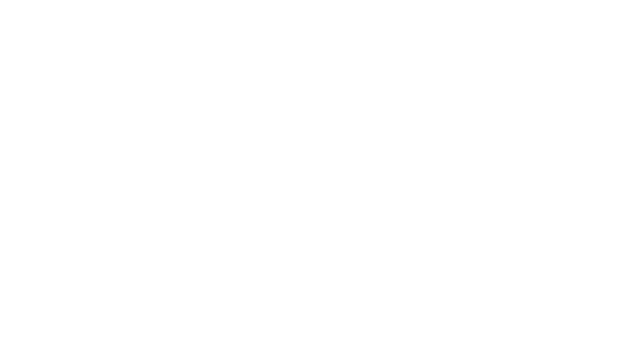
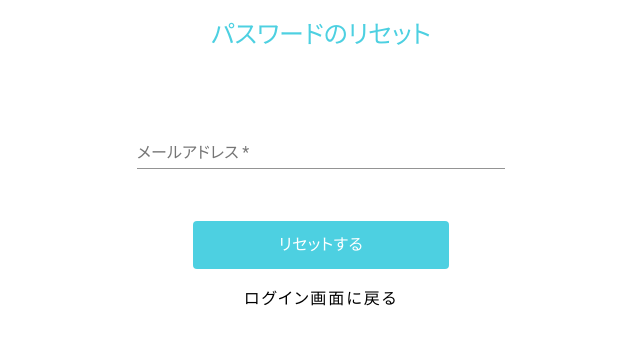
Before and after one commit to ossa03/react-ec-app-demo, a React (Create React App) app: page /signin/reset in a window 1280 px wide. Shown: the top 344 px of the page, without its empty margins (319-959 px from the left). Built offline with nearby package versions, Linux system fonts and the light colour scheme.

Commit message:
add Auth-listen resetPassword

```diff
--- /dev/null
+++ b/src/Auth.jsx
@@ -0,0 +1,24 @@
+import React, { useEffect } from 'react'
+import { useDispatch, useSelector } from 'react-redux'
+import { getIsSignedIn } from './reducks/users/selectors'
+import { listenAuthState } from './reducks/users/operations'
+
+const Auth = ({ children }) => {
+	const dispatch = useDispatch()
+	const selector = useSelector((state) => state)
+	const isSignedIn = getIsSignedIn(selector)
+
+	useEffect(() => {
+		if (!isSignedIn) {
+			dispatch(listenAuthState())
+		}
+	}, [dispatch, isSignedIn])
+
+	if (!isSignedIn) {
+		return <></>
+	} else {
+		return children
+	}
+}
+
+export default Auth
--- a/src/Router.jsx
+++ b/src/Router.jsx
@@ -1,13 +1,18 @@
 import React from 'react'
 import { Switch, Route } from 'react-router'
-import { Home, SignUp, SignIn } from './templates'
+import { Home, SignUp, SignIn, Reset } from './templates'
+import Auth from './Auth'
 
 const Router = () => {
 	return (
 		<Switch>
 			<Route exact path={'/signup'} component={SignUp} />
 			<Route exact path={'/signin'} component={SignIn} />
-			<Route exact path={'(/)?'} component={Home} />
+			<Route exact path={'/signin/reset'} component={Reset} />
+
+			<Auth>
+				<Route exact path={'(/)?'} component={Home} />
+			</Auth>
 		</Switch>
 	)
 }
--- a/src/reducks/users/actions.js
+++ b/src/reducks/users/actions.js
@@ -17,6 +17,7 @@
 		type: 'SIGN_OUT',
 		payload: {
 			isSingedIn: false,
+			role: '',
 			uid: '',
 			username: '',
 		},
--- a/src/reducks/users/operations.js
+++ b/src/reducks/users/operations.js
@@ -1,7 +1,54 @@
 import { push } from 'connected-react-router'
-// import { signInActions } from './actions'
 import { auth, FirebaseTimestamp, db } from '../../firebase'
-import { signInActions } from './actions'
+import { signInActions, signOutActions } from './actions'
+
+const getUserInfoObj = async (user) => {
+	const uid = user.uid
+
+	const snapshot = await db.collection('users').doc(uid).get()
+	const data = snapshot.data()
+
+	const userInfo = {
+		isSignedIn: true,
+		role: data.role,
+		uid,
+		username: data.username,
+	}
+
+	return userInfo
+}
+
+export const listenAuthState = () => {
+	return async (dispatch) => {
+		return auth.onAuthStateChanged(async (user) => {
+			if (user) {
+				const userInfo = await getUserInfoObj(user)
+
+				dispatch(signInActions(userInfo))
+				dispatch(push('/'))
+			} else {
+				dispatch(push('signin'))
+			}
+		})
+	}
+}
+
+export const resetPassword = (email) => {
+	return async (dispatch) => {
+		if (email === '') {
+			window.alert('メールアドレスが未入力です')
+		} else {
+			try {
+				await auth.sendPasswordResetEmail(email)
+				window.alert('入力されたメールアドレスへパスワードリセット用のメールを送信しました')
+				dispatch(push('/'))
+			} catch (error) {
+				window.alert('パスワードリセットに失敗しました。通信状況を確認して再度お試しください')
+				console.error({ error })
+			}
+		}
+	}
+}
 
 export const signIn = (email, password) => {
 	return async (dispatch) => {
@@ -15,22 +62,11 @@
 		const response = await auth.signInWithEmailAndPassword(email, password)
 		const user = response.user
 
-		// Home画面へリダイレクト
 		if (user) {
-			const uid = user.uid
+			const userInfo = await getUserInfoObj(user)
 
-			const snapshot = await db.collection('users').doc(uid).get()
-			const data = snapshot.data()
-
-			dispatch(
-				signInActions({
-					isSignedIn: true,
-					role: data.role,
-					uid: uid,
-					username: data.username,
-				}),
-			)
-
+			dispatch(signInActions(userInfo))
+			// Home画面へリダイレクト
 			dispatch(push('/'))
 		}
 	}
@@ -73,3 +109,14 @@
 		}
 	}
 }
+
+export const signOut = () => {
+	return async (dispatch) => {
+		// firebase-authからサインアウト
+		await auth.signOut()
+		// store初期化
+		dispatch(signOutActions())
+		// サインイン画面へ遷移
+		dispatch(push('/signin'))
+	}
+}
--- a/src/reducks/users/reducers.js
+++ b/src/reducks/users/reducers.js
@@ -10,8 +10,7 @@
 			}
 		case Actions.SIGN_OUT:
 			return {
-				...state,
-				// ...action.payload,
+				...action.payload,
 			}
 		default:
 			return {
--- a/src/reducks/users/selectors.js
+++ b/src/reducks/users/selectors.js
@@ -2,6 +2,8 @@
 
 const userSelector = (state) => state.users
 
+export const getIsSignedIn = createSelector([userSelector], (state) => state.isSignedIn)
+
 export const getUserId = createSelector([userSelector], (state) => state.uid)
 
 export const getUsername = createSelector([userSelector], (state) => state.username)
--- a/src/templates/Home.jsx
+++ b/src/templates/Home.jsx
@@ -1,18 +1,20 @@
 import React from 'react'
 import { getUserId, getUsername } from '../reducks/users/selectors'
-import { useSelector } from 'react-redux'
+import { useSelector, useDispatch } from 'react-redux'
+import { resetPassword } from '../reducks/users/operations'
 
 const Home = () => {
+	const dispatch = useDispatch()
 	const selector = useSelector((state) => state)
 	const uid = getUserId(selector)
 	const username = getUsername(selector)
-	console.log(selector.users)
 
 	return (
 		<div>
 			<h2>Home</h2>
 			<h2>ユーザーID:{uid}</h2>
 			<h2>ユーザー名:{username}</h2>
+			<button onClick={() => dispatch(resetPassword())}>SIGN_OUT</button>
 		</div>
 	)
 }
--- a/src/templates/Login.jsx
+++ /dev/null
@@ -1,16 +0,0 @@
-import React from 'react'
-import { useDispatch } from 'react-redux'
-import { signIn } from '../reducks/users/operations'
-
-const Login = () => {
-	const dispatch = useDispatch()
-
-	return (
-		<div>
-			<h2>ログイン</h2>
-			<button onClick={() => dispatch(signIn())}>ログインする</button>
-		</div>
-	)
-}
-
-export default Login
--- /dev/null
+++ b/src/templates/Reset.jsx
@@ -0,0 +1,48 @@
+import React, { useState, useCallback } from 'react'
+import { TextInput, PrimaryButton } from '../components/UIkit'
+import { resetPassword } from '../reducks/users/operations'
+import { useDispatch } from 'react-redux'
+import { push } from 'connected-react-router'
+
+const Reset = () => {
+	const dispatch = useDispatch()
+
+	// state
+	const [email, setEmail] = useState('')
+
+	const inputEmail = useCallback(
+		(event) => {
+			setEmail(event.target.value)
+		},
+		[setEmail],
+	)
+
+	return (
+		<div className='c-section-container'>
+			<h2 className='u-text__headline u-text-center'>パスワードのリセット</h2>
+
+			<div className='module-spacer--medium'></div>
+
+			<TextInput
+				fullWidth={true}
+				label={'メールアドレス'}
+				margin={'dense'}
+				multiline={false}
+				required={true}
+				rows={1}
+				value={email}
+				type={'email'}
+				onChange={inputEmail}
+			/>
+
+			<div className={'module-spacer--medium'}></div>
+
+			<div className={'center'}>
+				<PrimaryButton label={'リセットする'} onClick={() => dispatch(resetPassword(email))} />
+				<p onClick={() => dispatch(push('/'))}>ログイン画面に戻る</p>
+			</div>
+		</div>
+	)
+}
+
+export default Reset
--- a/src/templates/SignIn.jsx
+++ b/src/templates/SignIn.jsx
@@ -2,6 +2,7 @@
 import { TextInput, PrimaryButton } from '../components/UIkit'
 import { signIn } from '../reducks/users/operations'
 import { useDispatch } from 'react-redux'
+import { push } from 'connected-react-router'
 
 const SignIn = () => {
 	const dispatch = useDispatch()
@@ -25,7 +26,7 @@
 
 	return (
 		<div className='c-section-container'>
-			<h2 className='u-text__headline u-text-center'>ログイン</h2>
+			<h2 className='u-text__headline u-text-center'>サインイン</h2>
 
 			<div className='module-spacer--medium'></div>
 
@@ -55,7 +56,12 @@
 			<div className={'module-spacer--medium'}></div>
 
 			<div className={'center'}>
-				<PrimaryButton label={'ログインする'} onClick={() => dispatch(signIn(email, password))} />
+				<PrimaryButton label={'SIGN_IN'} onClick={() => dispatch(signIn(email, password))} />
+
+				<div className={'module-spacer--medium'}></div>
+
+				<p onClick={() => dispatch(push('signup'))}>アカウントをお持ちでない方はこちら</p>
+				<p onClick={() => dispatch(push('signin/reset'))}>パスワードを忘れた方はこちら</p>
 			</div>
 		</div>
 	)
--- a/src/templates/SignUp.jsx
+++ b/src/templates/SignUp.jsx
@@ -2,6 +2,7 @@
 import { TextInput, PrimaryButton } from '../components/UIkit'
 import { signUp } from '../reducks/users/operations'
 import { useDispatch } from 'react-redux'
+import { push } from 'connected-react-router'
 
 const SignUp = () => {
 	const dispatch = useDispatch()
@@ -95,6 +96,8 @@
 					label={'登録する'}
 					onClick={() => dispatch(signUp(username, email, password, confirmPassword))}
 				/>
+				<div className={'module-spacer--medium'}></div>
+				<p onClick={() => dispatch(push('signin'))}>アカウントをお持ちの方はこちら</p>
 			</div>
 		</div>
 	)
--- a/src/templates/index.js
+++ b/src/templates/index.js
@@ -1,4 +1,4 @@
-export { default as Login } from './Login'
 export { default as Home } from './Home'
 export { default as SignUp } from './SignUp'
 export { default as SignIn } from './SignIn'
+export { default as Reset } from './Reset'
```
